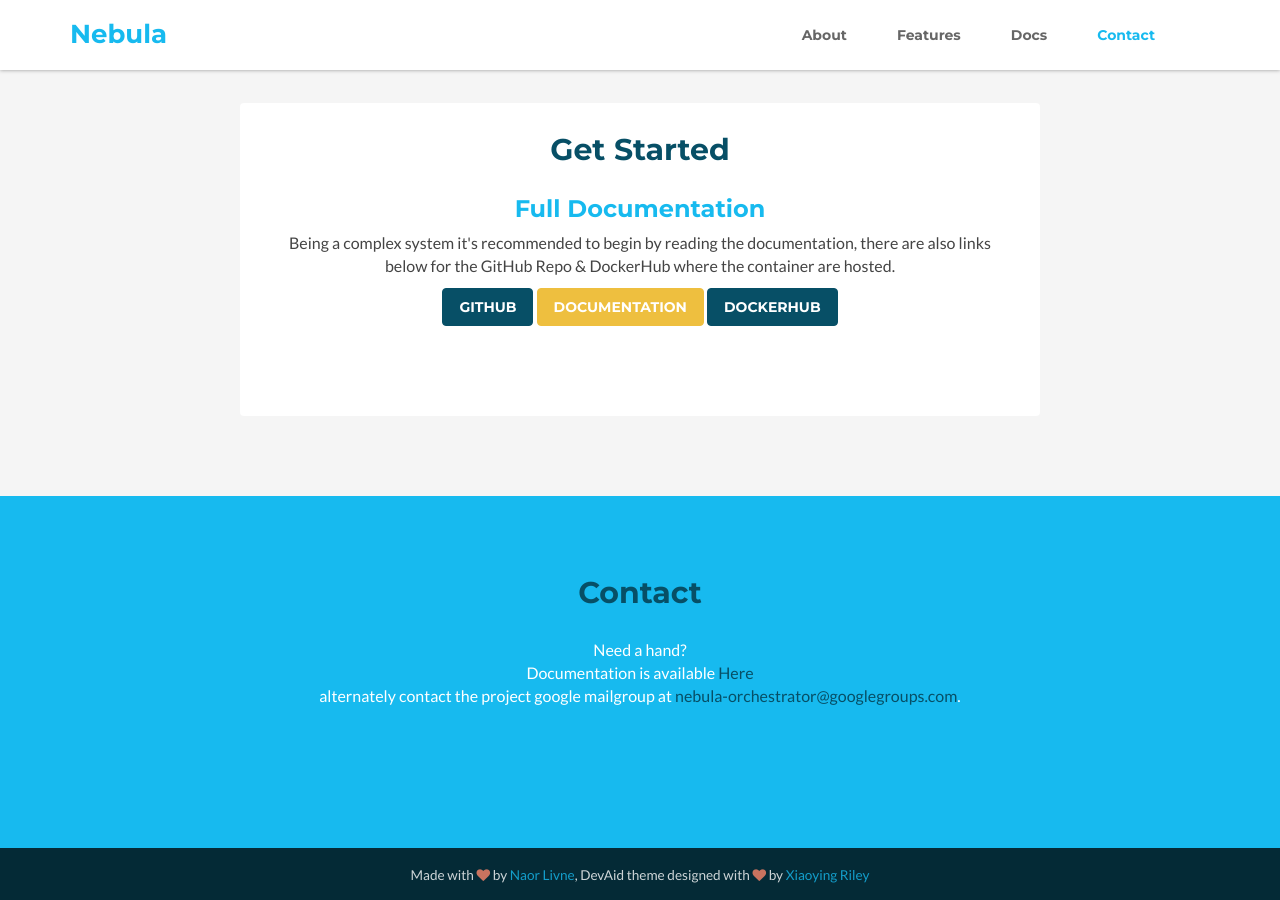
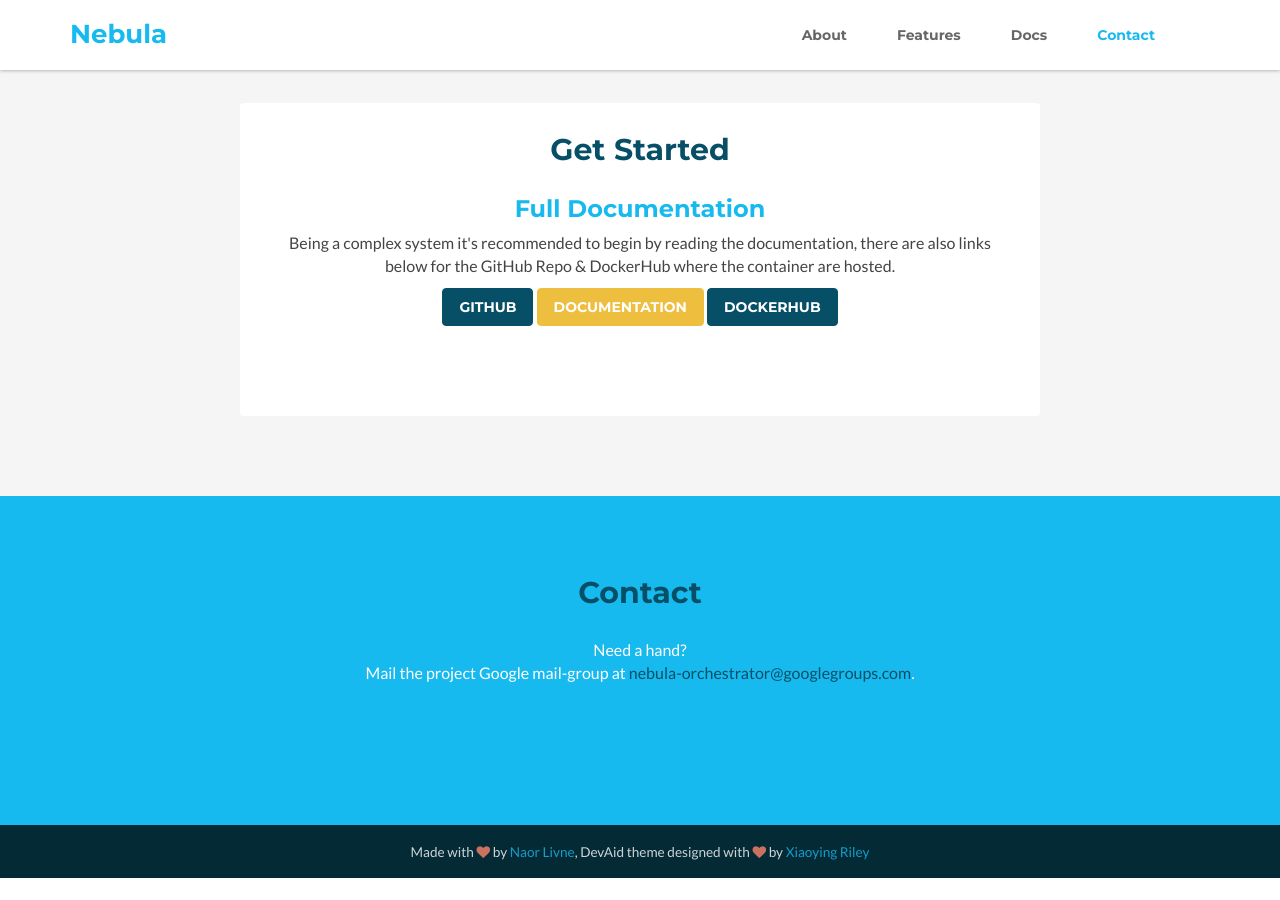
Before and after one commit to nebula-orchestrator/nebula-orchestrator.github.io, a Jekyll site: the page built from index.html, in a window 1280 px wide and 900 px high, scrolled down 1816 px. Built offline with Jekyll 4.4.1, drawn with Linux system fonts in a browser that asks for light colours; after the commit the page ends 2694 px from its top, so only the background shows below that.

Commit message:
making the contact details a bit more pretty

```diff
--- a/_includes/contact.html
+++ b/_includes/contact.html
@@ -3,7 +3,7 @@
         <div class="container">
             <div class="contact-inner">
                 <h2 class="title  text-center">Contact</h2>
-                <p class="intro  text-center">Need a hand? <br />Documentation is available <a href="http://nebula.readthedocs.io/en/latest/" target="_blank">Here</a> <br />alternately contact the project google mailgroup at <a href="mailto:nebula-orchestrator@googlegroups.com" target="_blank">nebula-orchestrator@googlegroups.com</a>.</p>
+                <p class="intro  text-center">Need a hand? <br />Mail the project Google mail-group at <a href="mailto:nebula-orchestrator@googlegroups.com" target="_blank">nebula-orchestrator@googlegroups.com</a>.</p>
                 </div><!--//info-->
             </div><!--//contact-inner-->
         </div><!--//container-->
```
